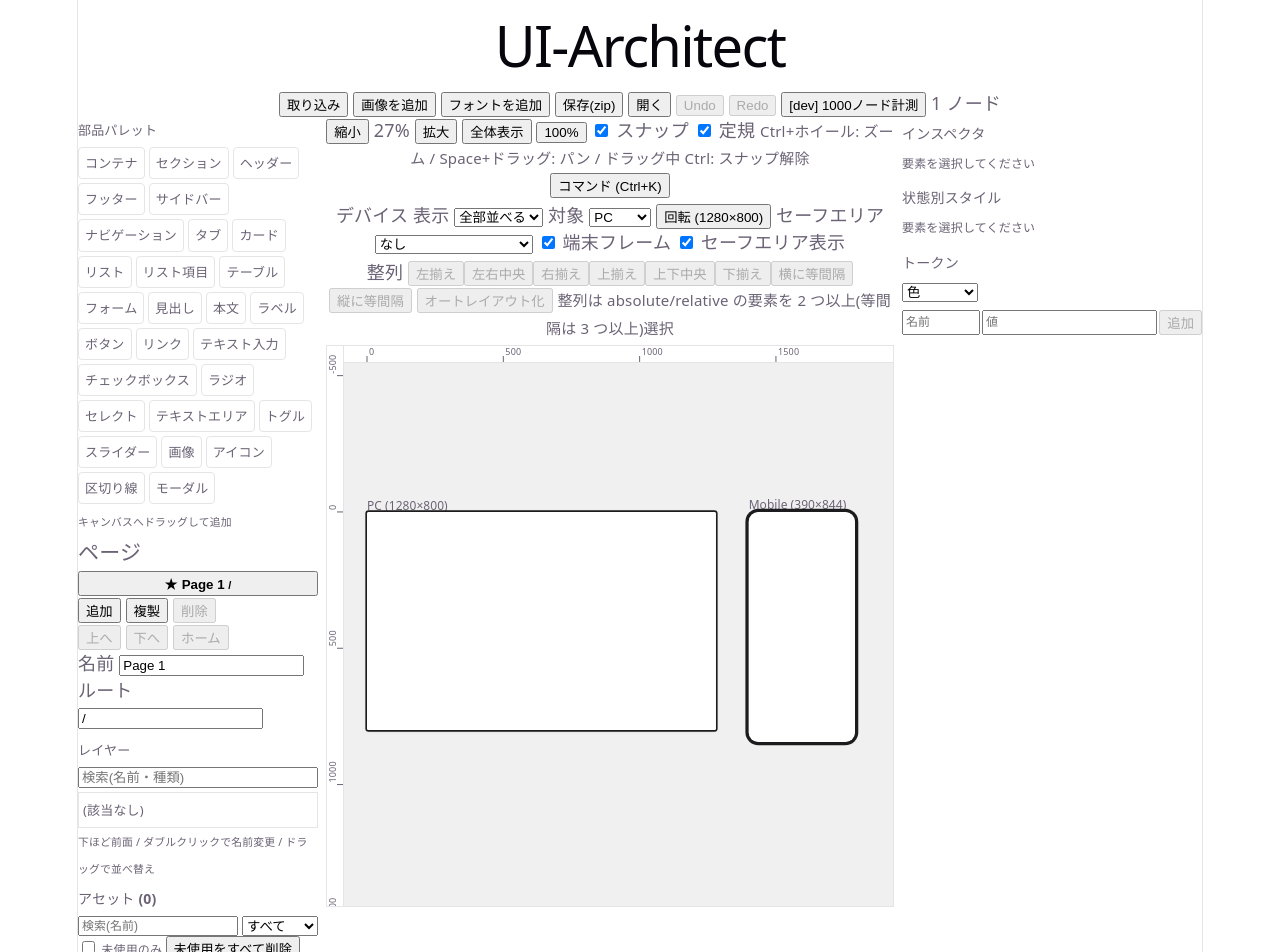
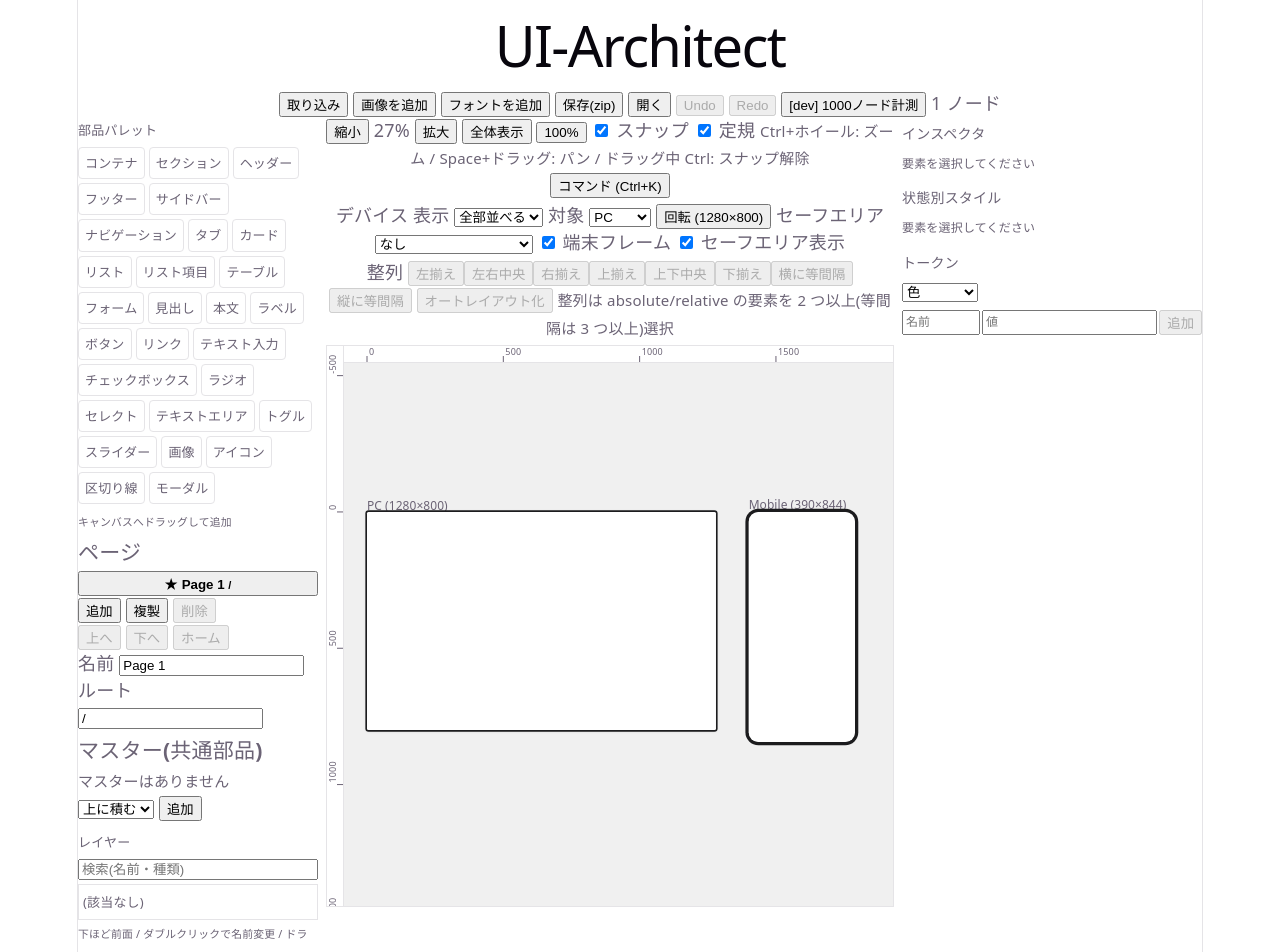
Before and after one commit to 29kiyo/UI-Architect, a React (Vite) app: page / in a window 1280 px wide. Shown: the top 952 px of the page. Built offline with nearby package versions, Linux system fonts and the light colour scheme.

Commit message:
feat(editor): master panel and master edit mode (8-B-4)

```diff
--- a/src/App.tsx
+++ b/src/App.tsx
@@ -1,7 +1,14 @@
 import { useEffect, useRef, useState, useSyncExternalStore } from 'react'
 import { useStore } from 'zustand'
 import { assetUrls, blobStore, docStore, fontLoader, history } from '@/appSession'
-import { getHomePage, openProjectZip, putBlobs, replaceDocument, saveProjectZip } from '@/core'
+import {
+  getHomePage,
+  openProjectZip,
+  putBlobs,
+  replaceDocument,
+  saveProjectZip,
+  findEditablePage,
+} from '@/core'
 import {
   addFiles,
   addFontFiles,
@@ -12,6 +19,7 @@ import {
   Inspector,
   LayerPanel,
   NodesPreview,
+  MasterPanel,
   PagePanel,
   Palette,
   selectionStore,
@@ -33,7 +41,7 @@ export default function App() {
   const hist = useSyncExternalStore(history.subscribe, history.getState)
   const [importOpen, setImportOpen] = useState(false)
   const [pageIdState, setPageId] = useState<string | undefined>(undefined)
-  const page = doc.pages.find((p) => p.id === pageIdState) ?? getHomePage(doc)
+  const page = findEditablePage(doc, pageIdState) ?? getHomePage(doc)
   const pageId = page?.id
   const fileRef = useRef<HTMLInputElement>(null)
   const fontRef = useRef<HTMLInputElement>(null)
@@ -185,6 +193,13 @@ export default function App() {
             language={language}
             onSelect={setPageId}
           />
+          <MasterPanel
+            doc={doc}
+            history={history}
+            pageId={pageId}
+            language={language}
+            onSelect={setPageId}
+          />
           <LayerPanel doc={doc} history={history} pageId={pageId} language={language} />
           <AssetPanel
             doc={doc}
--- a/src/editor/index.ts
+++ b/src/editor/index.ts
@@ -109,3 +109,4 @@ export { addFiles, addSvgFiles, isSvgFile } from './canvas/svgActions'
 export { addFontFiles, isFontFile } from './canvas/fontActions'
 export { AssetPanel } from './canvas/AssetPanel'
 export { PagePanel } from './pages/PagePanel'
+export { MasterPanel } from './pages/MasterPanel'
--- /dev/null
+++ b/src/editor/pages/MasterPanel.tsx
@@ -0,0 +1,188 @@
+import { useState } from 'react'
+import {
+  createAddMasterCommand,
+  createMasterFor,
+  createMoveMasterCommand,
+  createRemoveMasterCommand,
+  createRenameMasterCommand,
+  createSetMasterHiddenCommand,
+  createSetMasterPositionCommand,
+  visibleMasters,
+  type History,
+  type MasterPosition,
+  type UIDocument,
+} from '@/core'
+
+type Props = {
+  doc: UIDocument
+  history: History
+  pageId: string | undefined // 編集中のページ or マスターの ID
+  language: 'ja' | 'en'
+  onSelect: (id: string) => void
+}
+
+const TEXT = {
+  ja: {
+    title: 'マスター(共通部品)',
+    add: '追加',
+    pos: { top: '上に積む', bottom: '下に積む', overlay: '重ねる' },
+    editing: '編集中のマスター',
+    name: '名前',
+    position: '位置',
+    up: '上へ',
+    down: '下へ',
+    del: '削除',
+    confirm: 'このマスターを削除しますか?(Undo で戻せます)',
+    show: 'このページでの表示',
+    none: 'マスターはありません',
+    hint: 'クリックで編集。ページに戻るにはページ一覧から選択',
+  },
+  en: {
+    title: 'Masters',
+    add: 'Add',
+    pos: { top: 'Stack on top', bottom: 'Stack at bottom', overlay: 'Overlay' },
+    editing: 'Editing master',
+    name: 'Name',
+    position: 'Position',
+    up: 'Up',
+    down: 'Down',
+    del: 'Delete',
+    confirm: 'Delete this master? (can be undone)',
+    show: 'Shown on this page',
+    none: 'No masters',
+    hint: 'Click to edit. Pick a page to go back',
+  },
+}
+const POSITIONS: MasterPosition[] = ['top', 'bottom', 'overlay']
+
+export function MasterPanel({ doc, history, pageId, language, onSelect }: Props) {
+  const t = TEXT[language]
+  const [newPos, setNewPos] = useState<MasterPosition>('top')
+  const idx = doc.masters.findIndex((m) => m.id === pageId)
+  const cm = doc.masters[idx]
+  const cp = doc.pages.find((p) => p.id === pageId)
+  const shown = cp ? new Set(visibleMasters(doc, cp).map((m) => m.id)) : new Set<string>()
+
+  const add = () => {
+    const m = createMasterFor(doc, newPos)
+    history.execute(createAddMasterCommand(m))
+    onSelect(m.id)
+  }
+  const remove = () => {
+    if (!cm || !window.confirm(t.confirm)) return
+    history.execute(createRemoveMasterCommand(cm.id))
+  }
+  const commitName = (el: HTMLInputElement) => {
+    if (!cm) return
+    const v = el.value.trim()
+    if (!v) el.value = cm.name
+    else if (v !== cm.name) history.execute(createRenameMasterCommand(cm.id, v))
+  }
+
+  return (
+    <section style={{ textAlign: 'left', marginBottom: 8 }}>
+      <h3 style={{ margin: '4px 0' }}>{t.title}</h3>
+      {doc.masters.length === 0 ? (
+        <small>{t.none}</small>
+      ) : (
+        <ul style={{ listStyle: 'none', margin: 0, padding: 0 }}>
+          {doc.masters.map((m) => (
+            <li key={m.id}>
+              <button
+                type="button"
+                onClick={() => onSelect(m.id)}
+                style={{ fontWeight: m.id === pageId ? 'bold' : 'normal', width: '100%' }}
+              >
+                {m.name} <small>{t.pos[m.position]}</small>
+              </button>
+            </li>
+          ))}
+        </ul>
+      )}
+      <div>
+        <select value={newPos} onChange={(e) => setNewPos(e.target.value as MasterPosition)}>
+          {POSITIONS.map((p) => (
+            <option key={p} value={p}>
+              {t.pos[p]}
+            </option>
+          ))}
+        </select>{' '}
+        <button type="button" onClick={add}>
+          {t.add}
+        </button>
+      </div>
+      {doc.masters.length > 0 && <small>{t.hint}</small>}
+      {cm && (
+        <div>
+          <strong>{t.editing}</strong>
+          <div>
+            <label>
+              {t.name}{' '}
+              <input
+                key={`n-${cm.id}-${cm.name}`}
+                defaultValue={cm.name}
+                onBlur={(e) => commitName(e.currentTarget)}
+                onKeyDown={(e) => e.key === 'Enter' && e.currentTarget.blur()}
+              />
+            </label>
+          </div>
+          <div>
+            <label>
+              {t.position}{' '}
+              <select
+                value={cm.position}
+                onChange={(e) =>
+                  history.execute(
+                    createSetMasterPositionCommand(cm.id, e.target.value as MasterPosition),
+                  )
+                }
+              >
+                {POSITIONS.map((p) => (
+                  <option key={p} value={p}>
+                    {t.pos[p]}
+                  </option>
+                ))}
+              </select>
+            </label>
+          </div>
+          <button
+            type="button"
+            disabled={idx <= 0}
+            onClick={() => history.execute(createMoveMasterCommand(cm.id, idx - 1))}
+          >
+            {t.up}
+          </button>{' '}
+          <button
+            type="button"
+            disabled={idx >= doc.masters.length - 1}
+            onClick={() => history.execute(createMoveMasterCommand(cm.id, idx + 1))}
+          >
+            {t.down}
+          </button>{' '}
+          <button type="button" onClick={remove}>
+            {t.del}
+          </button>
+        </div>
+      )}
+      {cp && doc.masters.length > 0 && (
+        <div>
+          <strong>{t.show}</strong>
+          {doc.masters.map((m) => (
+            <div key={m.id}>
+              <label>
+                <input
+                  type="checkbox"
+                  checked={shown.has(m.id)}
+                  onChange={(e) =>
+                    history.execute(createSetMasterHiddenCommand(cp.id, m.id, !e.target.checked))
+                  }
+                />{' '}
+                {m.name}
+              </label>
+            </div>
+          ))}
+        </div>
+      )}
+    </section>
+  )
+}
```
